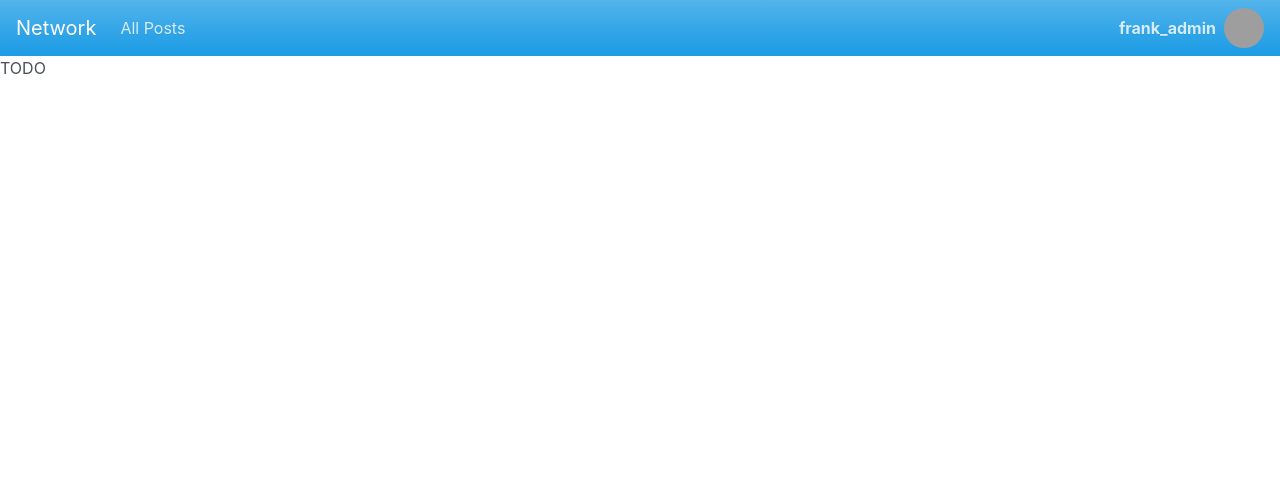
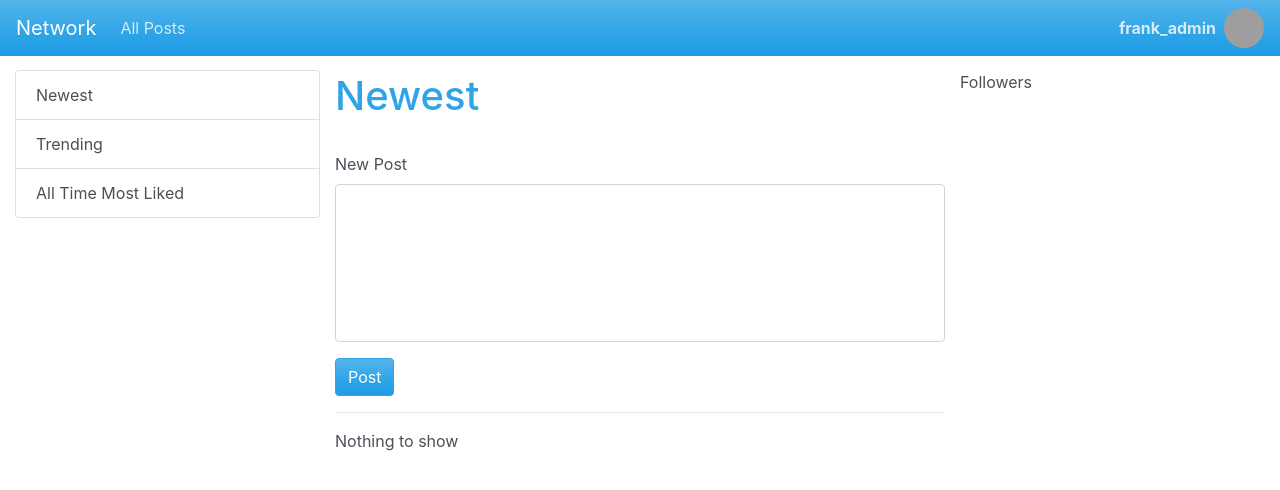
Before and after one commit to track-my-finance/django-network-app, a Django app: page / in a window 1280 px wide. Shown: the top 490 px of the page. Run offline with Django 3.2, Linux system fonts and the light colour scheme; a user stored in the database is signed in; data that the repository does not hold is empty.

Commit message:
Added posts to index

```diff
--- a/network/static/network/main.js
+++ b/network/static/network/main.js
@@ -7,15 +7,51 @@ document.addEventListener('DOMContentLoaded', () => {
     //Trigger Menu
     profile_icon.addEventListener('click', () => {
         profile_options.style.animationPlayState = 'running';
-    })
+    });
 
     //Restart Animation
     document.addEventListener('click', (event) => {
         if(event.target.id !== 'profile-panel' && event.target.tagName !== 'A' && event.target.id !== 'profile-icon'){
-            profile_options.style.animation = 'none';
-            profile_options.offsetHeight;
-            profile_options.style.animation = null;
-            profile_options.style.animationPlayState = 'paused';
+            reset_animation();
+        }
+    });
+
+    load_posts();
+});
+
+function reset_animation(){
+    const profile_options = document.querySelector('#profile-panel');
+    profile_options.style.animation = 'none';
+    profile_options.offsetHeight;
+    profile_options.style.animation = null;
+    profile_options.style.animationPlayState = 'paused';
+}
+
+function load_posts(){
+    fetch('/posts')
+    .then(response => response.json())
+    .then(posts => {
+
+        if (posts.length === 0){
+            document.querySelector('#posts-window').innerHTML = 'Nothing to show';
+        }
+        else{
+            posts.forEach(post => {
+                const link = document.createElement('a');
+                link.innerHTML = `
+                    <article class="border p-2">
+                        <span class="float-right"><em>${post.timestamp}</em></span>
+                        <span><img src="${post.user.image.url}" style="width: 40px; height: 40px;" class="rounded-circle"><strong class="text-primary ml-3">${post.user.username}</strong></span>
+                        <p>
+                            ${post.content}
+                        </p>
+                    </article>
+                `
+            })
         }
     })
-})
+}
+
+function submit_post(){
+    fetch('/posts')
+}
--- a/network/templates/network/index.html
+++ b/network/templates/network/index.html
@@ -1,5 +1,33 @@
 {% extends "network/layout.html" %}
 
 {% block body %}
-    TODO
+    <div class="container-fluid mt-3">
+        <div class="row">
+            <section class="col-sm-3">
+                <div style="top: 70px; right:75%; left: 15px;" class="fixed-top list-group">
+                    <a class="list-group-item list-group-item-action">Newest</a>
+                    <a class="list-group-item list-group-item-action">Trending</a>
+                    <a class="list-group-item list-group-item-action">All Time Most Liked</a>
+                </div>
+            </section>
+            <section class="col-sm-6">
+                <h1>Newest</h1>
+                <br/>
+                <form>
+                    <label for="post-content">New Post</label>
+                    <textarea id="post-content" style="resize: none;" class="form-control" id="exampleTextarea" rows="6"></textarea>
+                    <input class="btn btn-primary mt-3" type="submit" value="Post">
+                </form>
+                <hr/>
+                <div id="posts-window">
+
+                </div>
+            </section>
+            <section style="z-index: 3;" class="col-sm">
+                <div style="top: 70px; left:75%; right: 15px;" class="fixed-top list-group">
+                    Followers
+                </div>
+            </section>
+        </div>
+    </div>
 {% endblock %}
--- a/network/templates/network/layout.html
+++ b/network/templates/network/layout.html
@@ -10,14 +10,11 @@
     </head>
     <body>
 
-        <nav class="navbar navbar-expand-lg navbar-dark bg-primary">
+        <nav class="navbar navbar-expand-lg navbar-dark bg-primary sticky-top">
             <a class="navbar-brand" href="{% url 'index' %}">Network</a>
 
             <div>
               <ul class="navbar-nav mr-auto">
-                {% if user.is_authenticated %}
-
-                {% endif %}
                 <li class="nav-item">
                   <a class="nav-link" href="{% url 'index' %}">All Posts</a>
                 </li>
@@ -28,9 +25,7 @@
                     <li class="nav-item">
                         <a class="nav-link"><strong>{{ user.username }}</strong></a>
                     </li>
-                    <div id="profile-icon" class="rounded-circle" style="content: url('{{ user.image.url }}');">
-                        Test
-                    </div>
+                    <div id="profile-icon" class="rounded-circle" style="content: url('{{ user.image.url }}');"></div>
                 </ul>
             {% else %}
                 <ul class="navbar-nav ml-auto">
@@ -44,7 +39,7 @@
             {% endif %}
         </nav>
         {% if user.is_authenticated %}
-        <div id="profile-panel">
+        <div id="profile-panel" style="z-index: 5;">
             <a class="dropdown-item" href="{% url 'profile' user.username %}">View Profile</a>
             <a class="dropdown-item" href="#">Following</a>
             <hr/>
```
